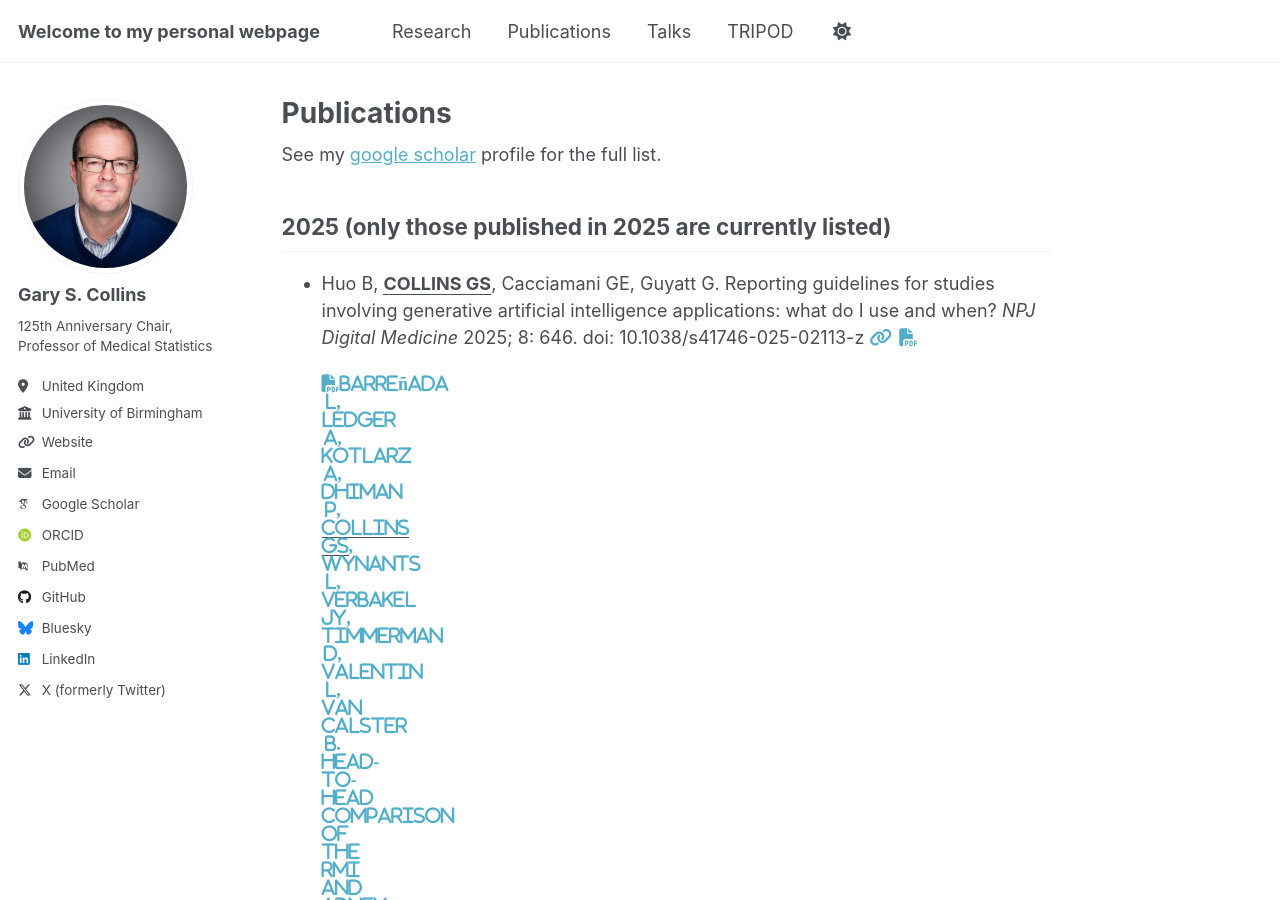
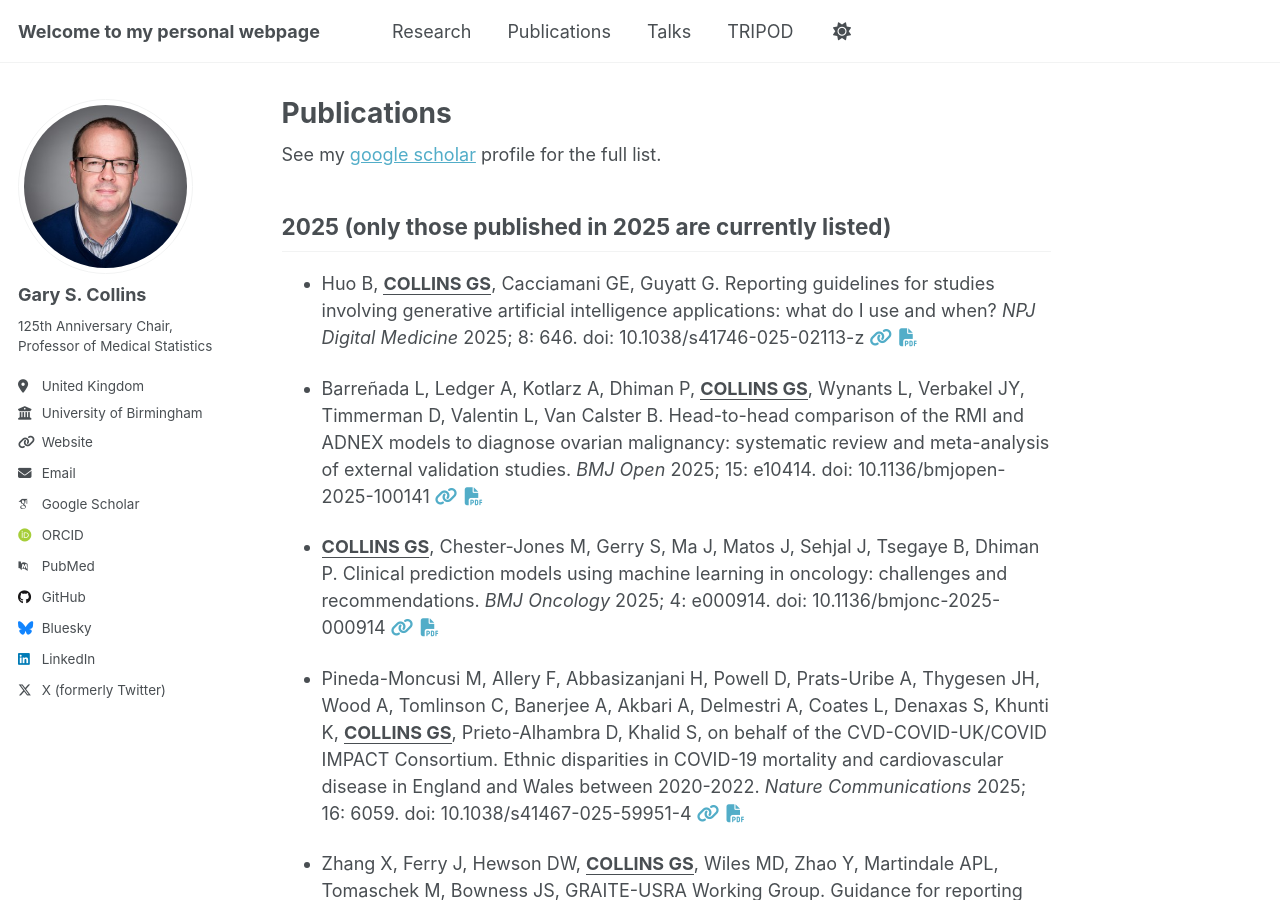
Before and after one commit to gscollins1973/gscollins1973.github.io, a Jekyll site: the page built from _pages/publications.html, in a window 1280 px wide and 900 px high. Built offline with Jekyll 4.4.1, drawn with Linux system fonts in a browser that asks for light colours; some web fonts are replaced; a script that is not in the unit is left out.

Commit message:
Update publications.html

```diff
--- a/_pages/publications.html
+++ b/_pages/publications.html
@@ -9,7 +9,7 @@ See my <a href="https://scholar.google.co.uk/citations?hl=en&tzom=-60&user=cVKF8
 <h2 class="anchored" data-anchor-id=“#2025”>2025 (only those published in 2025 are currently listed) </h2>
 <ul>
 
-<li><p>Huo B, <strong><u>COLLINS GS</u></strong>, Cacciamani GE, Guyatt G. Reporting guidelines for studies involving generative artificial intelligence applications: what do I use and when? <i>NPJ Digital Medicine</i> 2025; 8: 646. doi: 10.1038/s41746-025-02113-z <a href="https://doi.org/10.1038/s41746-025-02113-z"><i class="fas fa-fw fa-link zoom" aria-hidden="true"></i></a> <a href="https://www.nature.com/articles/s41746-025-02113-z.pdf"><i class="fas fa-fw fa-file-pdf zoom" aria-hidden="true"></p></li>
+<li><p>Huo B, <strong><u>COLLINS GS</u></strong>, Cacciamani GE, Guyatt G. Reporting guidelines for studies involving generative artificial intelligence applications: what do I use and when? <i>NPJ Digital Medicine</i> 2025; 8: 646. doi: 10.1038/s41746-025-02113-z <a href="https://doi.org/10.1038/s41746-025-02113-z"><i class="fas fa-fw fa-link zoom" aria-hidden="true"></i></a> <a href="https://www.nature.com/articles/s41746-025-02113-z.pdf"><i class="fas fa-fw fa-file-pdf zoom" aria-hidden="true"></i></a></p></li>
 <li><p>Barreñada L, Ledger A, Kotlarz A, Dhiman P, <strong><u>COLLINS GS</strong></u>, Wynants L, Verbakel JY, Timmerman D, Valentin L, Van Calster B. Head-to-head comparison of the RMI and ADNEX models to diagnose ovarian malignancy: systematic review and meta-analysis of external validation studies. <i>BMJ Open</i> 2025; 15: e10414. doi: 10.1136/bmjopen-2025-100141 <a href="https://bmjopen.bmj.com/content/15/10/e104141"><i class="fas fa-fw fa-link zoom" aria-hidden="true"></i></a> <a href="https://bmjopen.bmj.com/content/bmjopen/15/10/e104141.full.pdf"><i class="fas fa-fw fa-file-pdf zoom" aria-hidden="true"></i></a></p></li>
 <li><p><strong><u>COLLINS GS</strong></u>, Chester-Jones M, Gerry S, Ma J, Matos J, Sehjal J, Tsegaye B, Dhiman P. Clinical prediction models using machine learning in oncology: challenges and recommendations. <i>BMJ Oncology</i> 2025; 4: e000914. doi: 10.1136/bmjonc-2025-000914 <a href="https://bmjoncology.bmj.com/content/4/1/e000914"><i class="fas fa-fw fa-link zoom" aria-hidden="true"></i></a> <a href="https://bmjoncology.bmj.com/content/bmjonc/4/1/e000914.full.pdf"><i class="fas fa-fw fa-file-pdf zoom" aria-hidden="true"></i></a> </p></li>
 <li><p>Pineda-Moncusi M, Allery F, Abbasizanjani H, Powell D, Prats-Uribe A, Thygesen JH, Wood A, Tomlinson C, Banerjee A, Akbari A, Delmestri A, Coates L, Denaxas S, Khunti K, <strong><u>COLLINS GS</strong></u>, Prieto-Alhambra D, Khalid S, on behalf of the CVD-COVID-UK/COVID IMPACT Consortium. Ethnic disparities in COVID-19 mortality and cardiovascular disease in England and Wales between 2020-2022. <i>Nature Communications</i> 2025; 16: 6059. doi: 10.1038/s41467-025-59951-4 <a href="https://www.nature.com/articles/s41467-025-59951-4"><i class="fas fa-fw fa-link zoom" aria-hidden="true"></i></a> <a href="https://www.nature.com/articles/s41467-025-59951-4.pdf"><i class="fas fa-fw fa-file-pdf zoom" aria-hidden="true"></i></a> </p></li>
```
